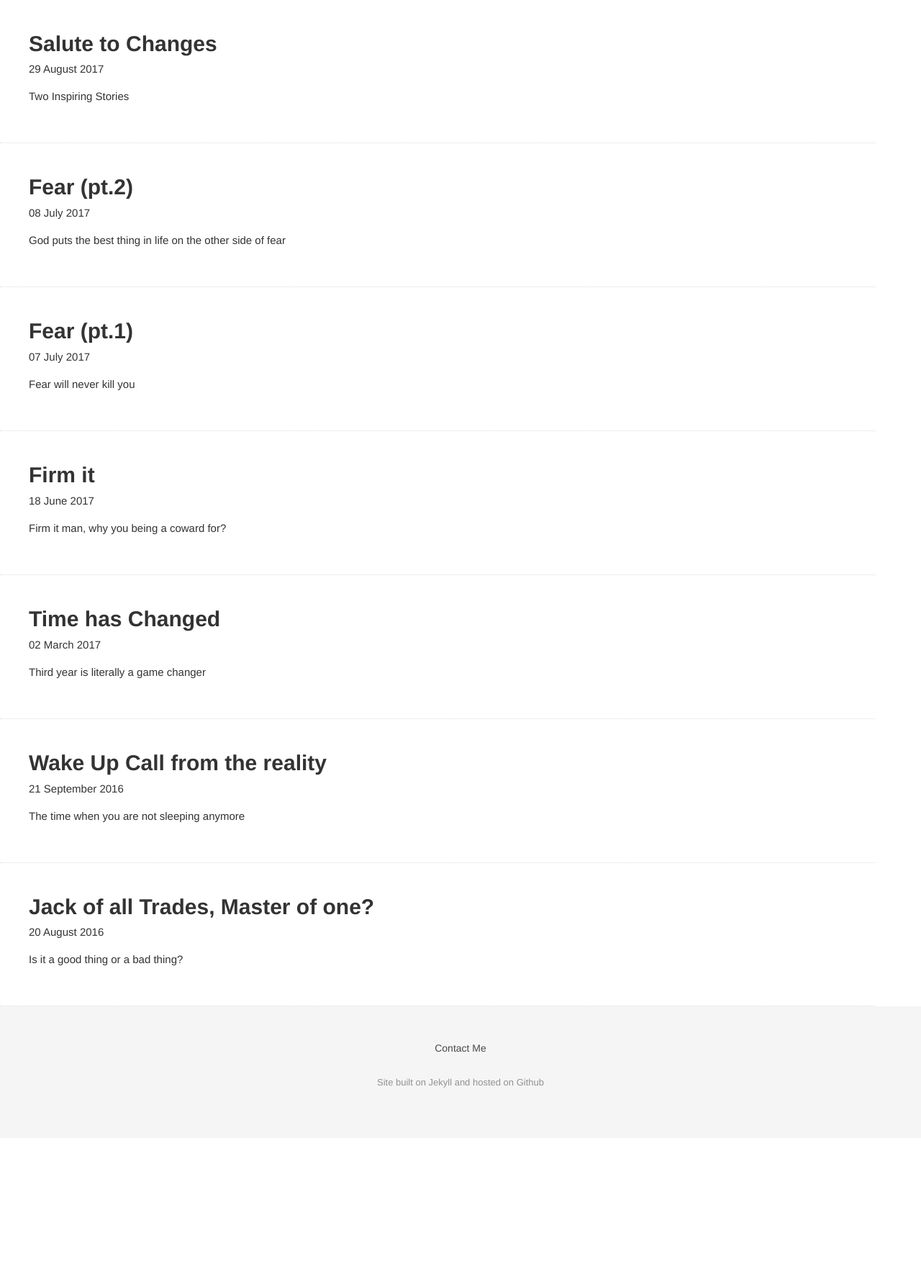
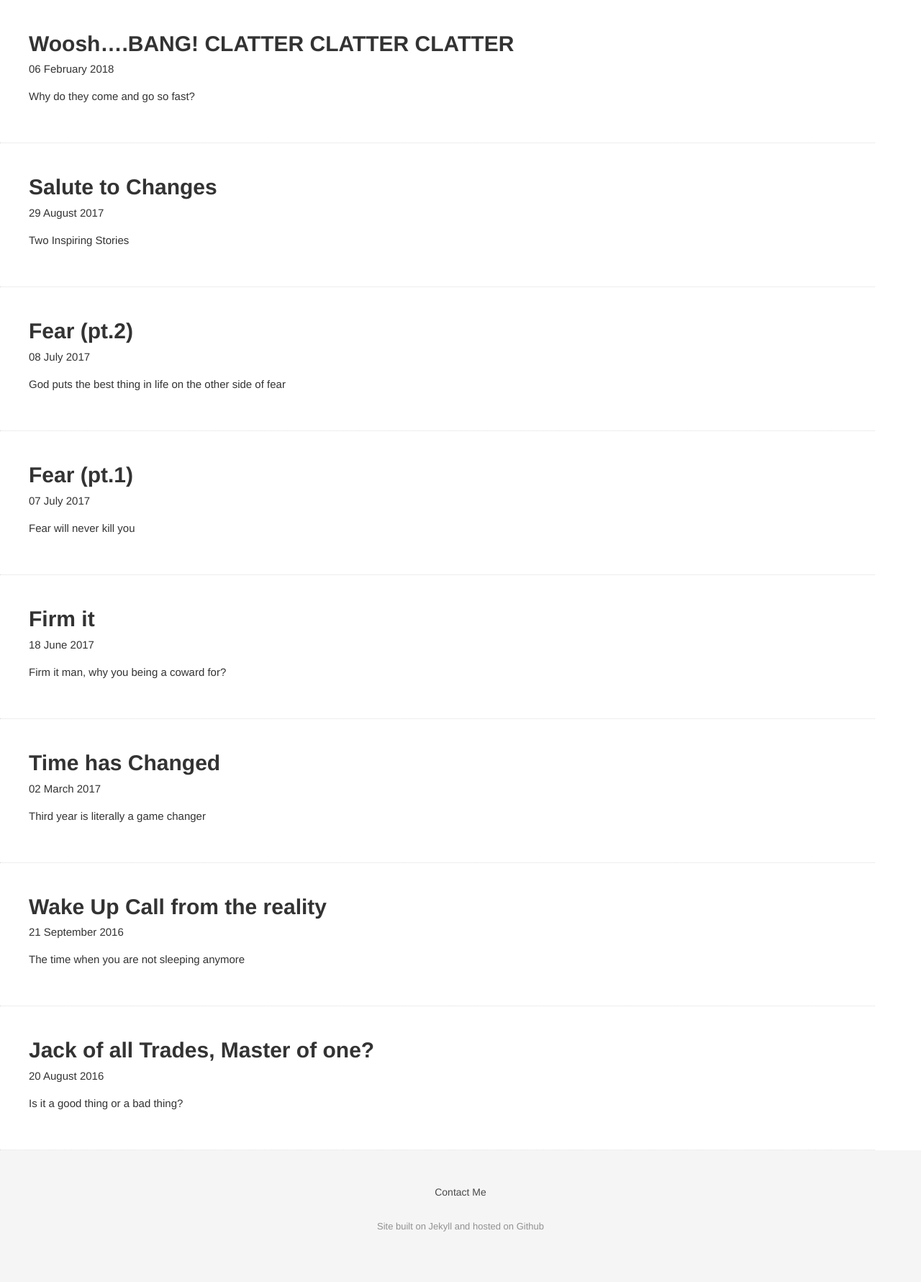
Before and after one commit to chwong1996/myhome, a Jekyll site: the page built from blog.html, in a window 1280 px wide. Shown: the part 460-2241 px from the top of the page at 72% size. Built offline with Jekyll 4.4.1, drawn with Linux system fonts in a browser that asks for light colours; nearby versions of some CDN libraries; some web fonts are replaced; before the commit the page ends 2041 px from its top, so only the background shows below that; some of the changed lines change nothing that is shown.

Commit message:
new post

```diff
--- /dev/null
+++ b/_posts/2018-02-06-woosh.markdown
@@ -0,0 +1,31 @@
+---
+layout: post
+title:  Woosh….BANG! CLATTER CLATTER CLATTER
+date: 2018-02-06 17:56:00
+description: Why do they come and go so fast?
+---
+It's surely been a while since I last did a blog, and since it's a month after the start of 2018 let's start the year off with a bang. Again I'm talking about fireworks this time and I might wander off and start talking about something else instead.
+
+Our old house was a lovely gem, a small house that looks like a family house with a nice backyard. The garden is 4 steps down from the stairs and it was really small. At the front of the garden there are two storage sheds by the sides, right in the middle of the garden there was a chair, which I chucked out from my room, and an apple pine that grew 4 apples. Our garden was our playground, we chill outside under the stars, we had fights on the grass, but then Simon's slav side started coming out so we ended up breaking bottles in the garden. The garden ended up with so much broken glasses the only way I could get across it was to wear safety boots.
+
+Last year for the fireworks day, we got a bunch of fireworks from Saintsbury's and decided to pop them in our backyard. It was not a sober decision nor a sober execution as we were preoccupied with rosé and other types of alcohol.
+
+Wooosh! The first fuse was burnt and lit, sparks shot out from the bottom of the firecracker but it stayed intact. We quickly realised it was going to detonate right in front of our face so we ran to the back of the shed for shelter. A massive explosion happened literally 2 metres in front of us, sparks were everywhere and there was this strong smell of sodium filling up our nostrils. We all had played a bit of Battlefield or COD before but the TV never blew up in our face. Thrilled by the adrenaline from cheating death, we decided this was a damn good idea to spend the evening.
+
+More fireworks were set off. We are slowly getting used to idea of taking chances on which firecracker would end up in the sky and which would detonate right in our faces. We were holding hands hiding behind each other while dancing right at the gate of hell. Arrays of tiny rockets shot through the dark, detonated into some fascinating display and scattered into the vast nothingness, while others turned into a massive fire and safety hazard which would upset any health and safety officers.
+
+I didn't bring up fireworks for nothing. I recently got myself into one heck of a firework relationship. And boy oh boy.
+
+She is from Italy and she was doing her exchange semester in Cardiff University. The night we met at Live Lounge we were so buzzed with the £1 tequila shots. Next day I asked her to go on a date with me to the library (Really says a lot about myself). That was me setting off the fuse.
+
+Then it was the awe moment. We started seeing each other very often, went to a couple nice places and spend a lot of time together. She likes to hear me talk, and I like to talk. She laughs at everything I say and do, and there are times when I really want to bring out the Bible and see if she would giggle at "LET THERE BE….LIGHT!"
+
+3 days ago, she finished her exchange semester and off she went back to Parma, to continue her study in Univsersità di Parma.
+
+Done and over in 3 months, the memory we had was beautiful, exhilarating and exciting. I started this relationship fully knowing there would be a destination and now with that banner crossed, all I have for now a bunch of leftover pasta, spaghetti and some espresso cups. We both expect it to end so we both try to make it worth as much as it should be.
+
+The right person at the wrong time - an excuse that people usually use to pass people up. "sorry I just gone through a breakup" "sorry I'm making tea" but when that happens it was quite joyous because at least I have met the right person, and I have spent decent time with the right person that I have connected with.
+
+Would I ever regret liking her? Absolutely not. Would I ever wish we met at a different time, maybe 4 years later in Live Lounge? Definitely yes. But you can only get what life gives you.
+
+The great thing about this anticipated finish, is that if anything else comes along, they come along as surprises, rather than rewards. And that's good, I LOVE surprises.
--- a/css/airspace.css
+++ b/css/airspace.css
@@ -520,9 +520,9 @@ font header .navbar-default .navbar-nav li a:hover {
   text-align: center;
 }
 #portfolio-work .block .portfolio-contant .position-center {
-  position: absolute;
+  position: relative;
   top: 50%;
-  left: 0%;
+  text-align: center;
   -webkit-transform: translate(0%, 50%);
   -moz-transform: translate(0%, 50%);
   -ms-transform: translate(0%, 50%);
```
